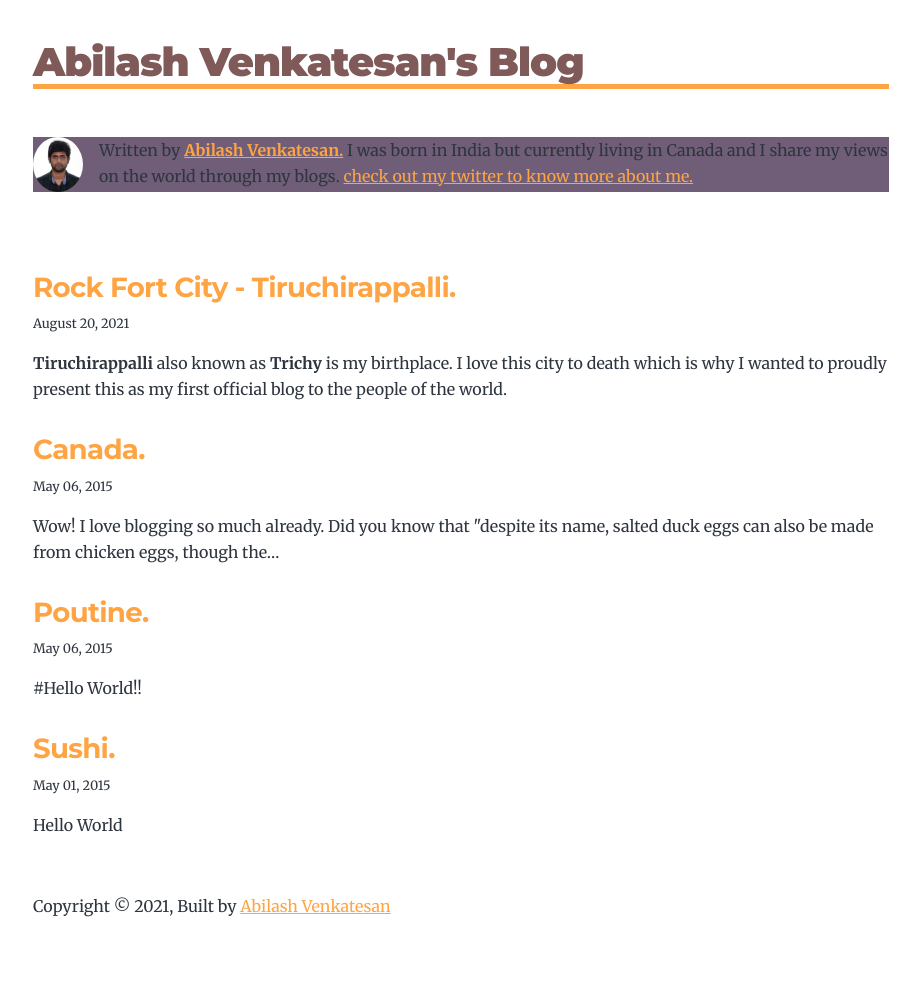
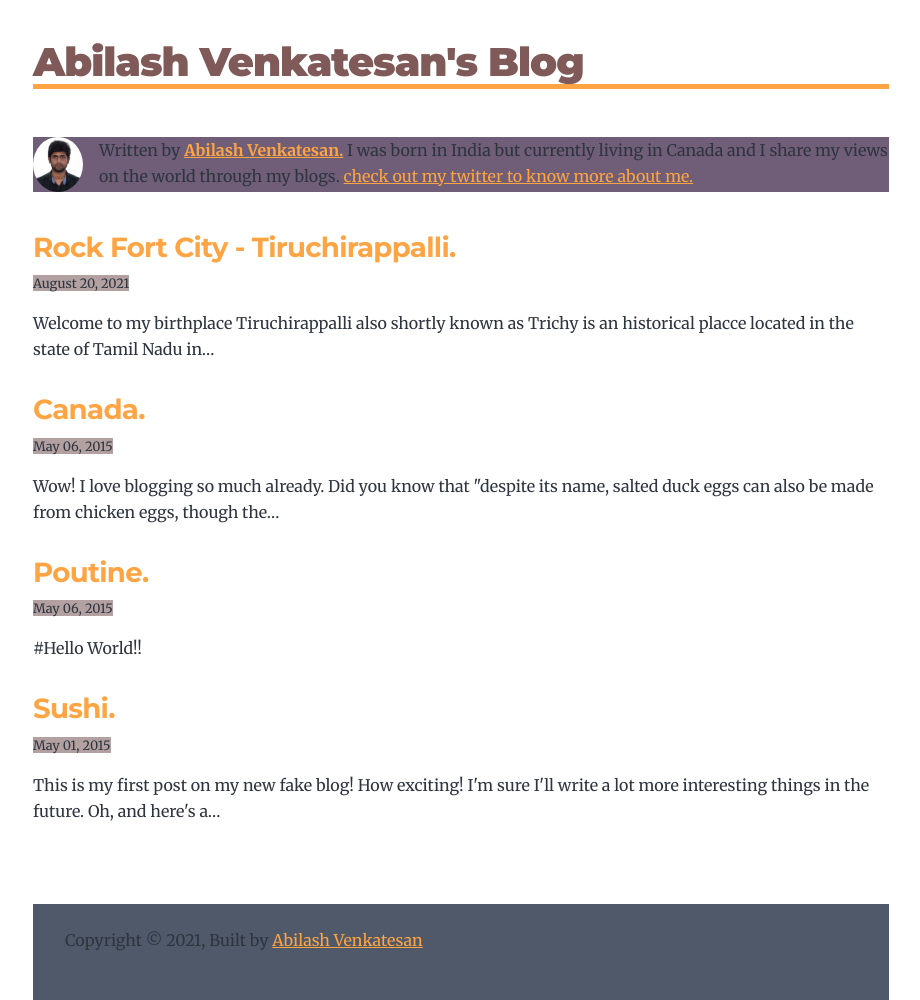
Before and after one commit to AbilashVenkatesan/Gatsby-Project, a Gatsby site: page / in a window 1280 px wide. Shown: the whole page, without its empty margins (179-1099 px from the left). Built offline with nearby package versions, Linux system fonts and the light colour scheme; Gatsby itself is replaced by a stand-in of ours.

Commit message:
footer and some design works

```diff
--- a/content/blog/canada-blog/index.md
+++ b/content/blog/canada-blog/index.md
@@ -1,6 +1,7 @@
 ---
 title: Canada.
 date: "2015-05-06T23:46:37.121Z"
+category: "Country"
 ---
 
 Wow! I love blogging so much already.
--- a/content/blog/poutine-blog/index.md
+++ b/content/blog/poutine-blog/index.md
@@ -1,6 +1,7 @@
 ---
-title: Poutine.
+title: "Poutine."
 date: "2015-05-06T23:46:37.121Z"
+category: "Food"
 ---
 
 #Hello World!!
--- a/content/blog/sushi-blog/index.md
+++ b/content/blog/sushi-blog/index.md
@@ -1,6 +1,7 @@
 ---
 title: Sushi.
 date: "2015-05-01T22:12:03.284Z"
+title2: "Food"
 description: "Hello World"
 ---
 
--- a/content/blog/trichy-blog/index.md
+++ b/content/blog/trichy-blog/index.md
@@ -1,6 +1,7 @@
 ---
-title: Rock Fort City - Tiruchirappalli.
+title: "Rock Fort City - Tiruchirappalli."
 date: "2021-08-20T22:40:32.169Z"
+category: "City"
 description: <strong>Tiruchirappalli</strong> also known as <strong>Trichy</strong> is my birthplace. I love this city to death which is why I wanted to proudly present this as my first official blog to the people of the world.
 ---
 
--- a/src/pages/index.js
+++ b/src/pages/index.js
@@ -38,18 +38,19 @@
                 itemScope
                 itemType="http://schema.org/Article"
               >
-                <header>
+                <header className='blogName'>
                   <h2>
                     <Link to={post.fields.slug} itemProp="url">
                       <span itemProp="headline">{title}</span>
                     </Link>
                   </h2>
-                  <small>{post.frontmatter.date}</small>
+                  <small className='blogDate'>{post.frontmatter.date}</small>
+                  <small className='blogDate'>{post.frontmatter.title2}</small>
                 </header>
                 <section>
-                  <p
+                  <p className='blogDesc'
                     dangerouslySetInnerHTML={{
-                      __html: post.frontmatter.description || post.excerpt,
+                      __html: post.frontmatter.category || post.excerpt,
                     }}
                     itemProp="description"
                   />
--- a/src/style.css
+++ b/src/style.css
@@ -244,11 +244,12 @@
 .global-wrapper {
   margin: var(--spacing-0) auto;
   max-width: var(--maxWidth-wrapper);
-  padding: var(--spacing-10) var(--spacing-5);
+  padding: var(--spacing-10) var(--spacing-5) var(--spacing-0);
+  min-height: 100vh;
 }
 
 .global-wrapper[data-is-root-path="true"] .bio {
-  margin-bottom: var(--spacing-20);
+  margin-bottom: var(--spacing-10);
 }
 
 .global-header {
@@ -265,6 +266,21 @@
 .post-list-item {
   margin-bottom: var(--spacing-8);
   margin-top: var(--spacing-8);
+  grid-template-columns: auto 25em;
+  grid-template-areas: name desc;
+}
+
+.post-list-item:nth-child(even){
+  grid-template-columns: 25em auto;
+  grid-template-areas: desc name;
+}
+
+.blogName{
+  grid-area: name;
+}
+
+.blogDesc{
+  grid-area: desc;
 }
 
 .post-list-item p {
@@ -305,6 +321,10 @@
   border-radius: 100%;
 }
 
+.blogDate{
+  background-color: var(--color-accent);
+}
+
 .blog-post header h1 {
   margin: var(--spacing-0) var(--spacing-0) var(--spacing-4) var(--spacing-0);
 }
@@ -322,6 +342,16 @@
   margin-bottom: var(--spacing-8);
 }
 
+.siteFooter{
+  background-color: var(--color-text-light);
+  padding-left: 2em;
+  padding-bottom: 3em;
+  margin-top: 5em;
+  background-size: cover;
+  background-repeat: no-repeat;
+  background-position: bottom;
+}
+
 /* Media queries */
 
 @media (max-width: 42rem) {
```
Also changed, not shown: src/images/profile-pic.png (deleted).
